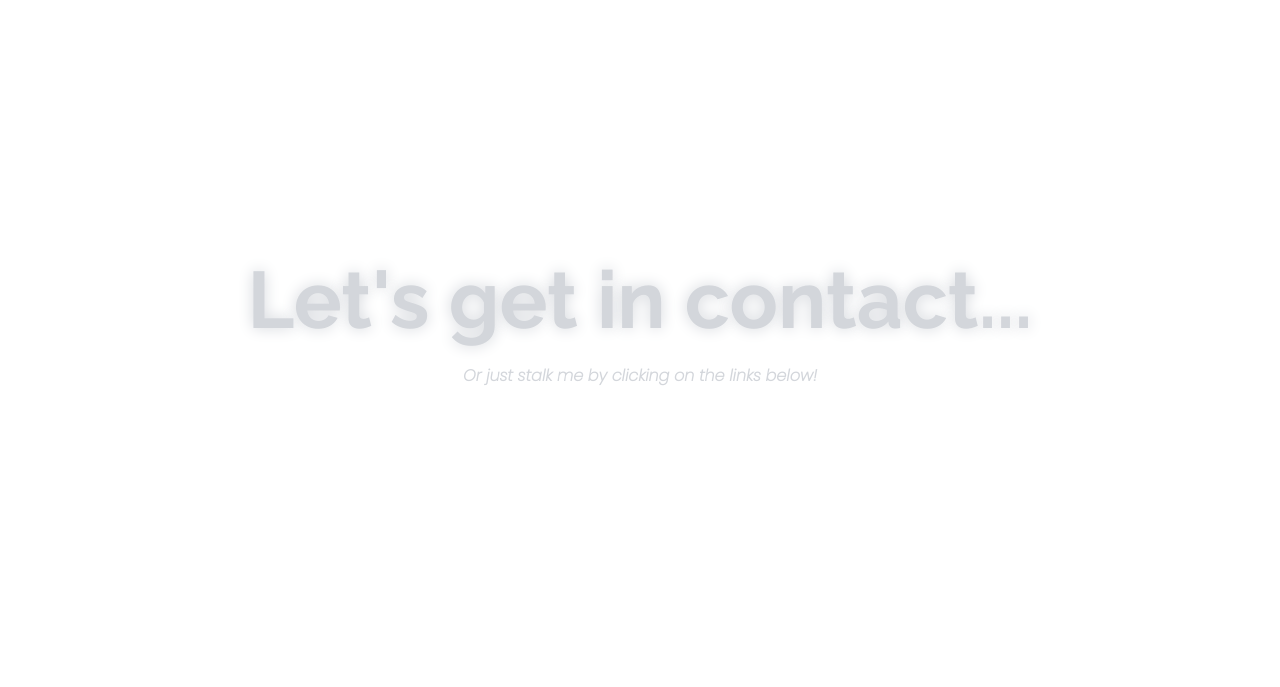
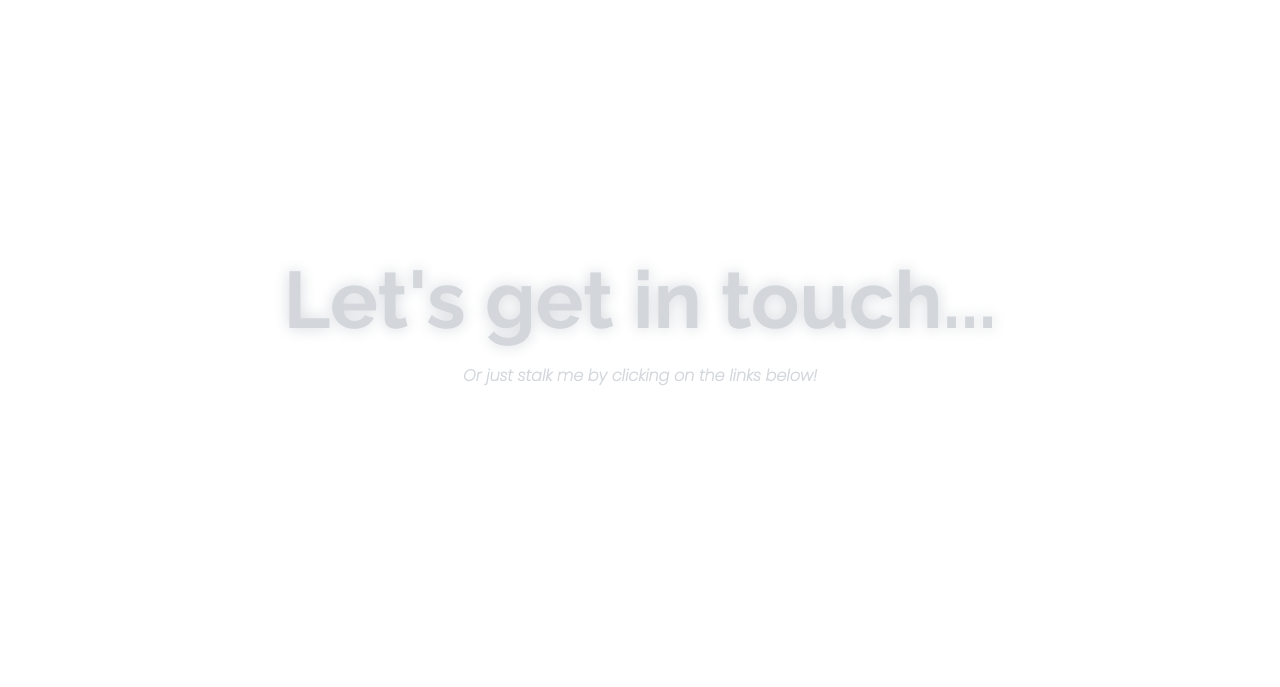
Before and after one commit to Paytrix/personal_portfolio, a plain HTML site: page index.html in a window 1280 px wide. Shown: the part 1794-2481 px from the top of the page. Drawn offline with nearby package versions, Linux system fonts and the light colour scheme.

Commit message:
Update index.html

```diff
--- a/index.html
+++ b/index.html
@@ -120,7 +120,7 @@
         </section>
 
         <section id="contact">
-          <h2 class="project-tile">Let's get in contact...</h2>
+          <h2 class="project-tile">Let's get in touch...</h2>
           <p>Or just stalk me by clicking on the links below!</p>
           <div class="social-div">
             <a
```
